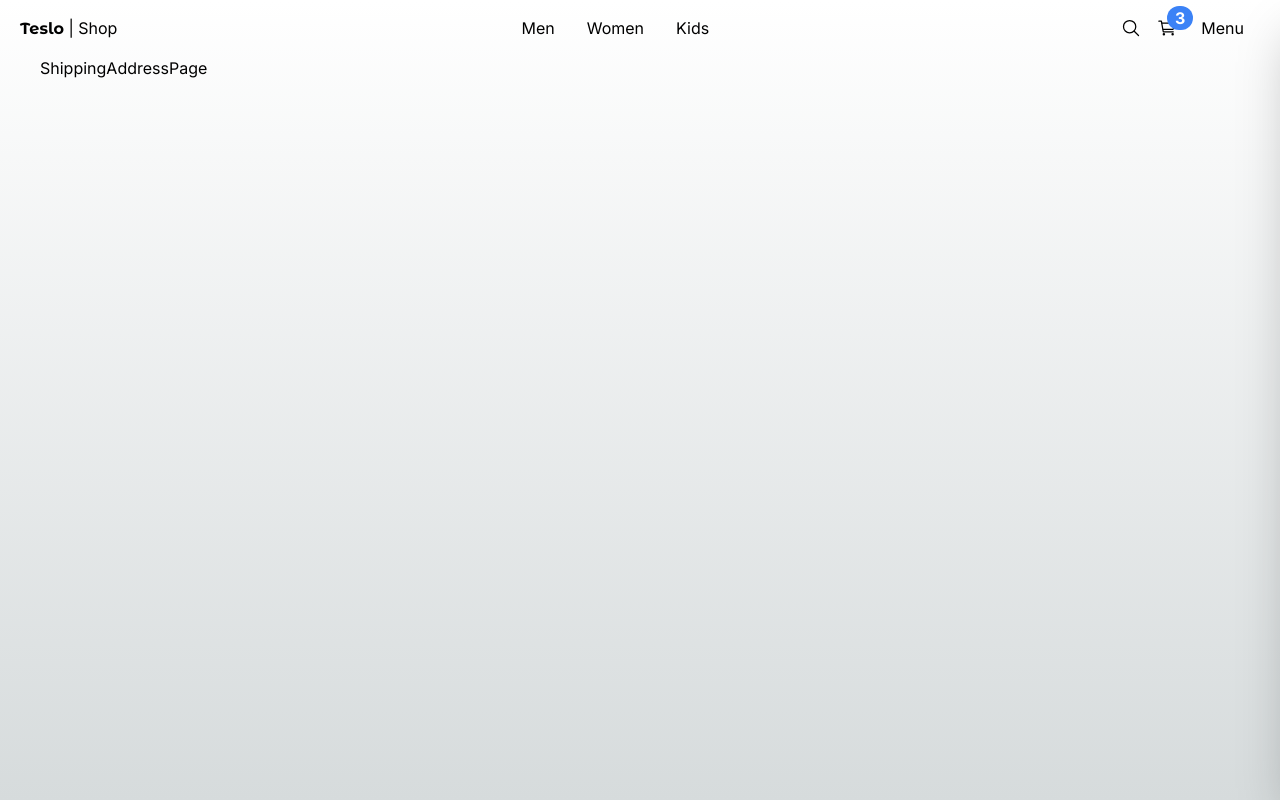
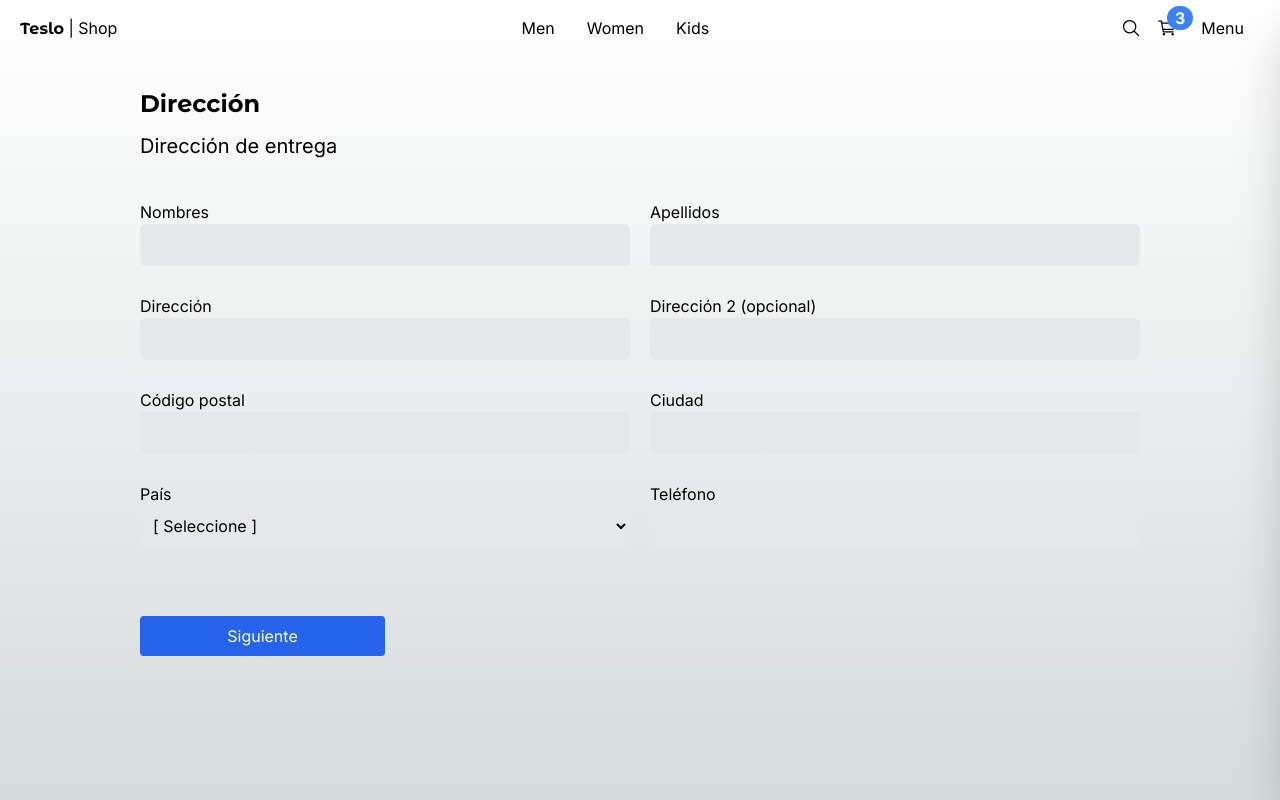
Before and after one commit to andresGarcia90/teslo-shop, a Next.js app: page /checkout/shipping-address in a window 1280 px wide. Built offline with nearby package versions, Linux system fonts and the light colour scheme.

Commit message:
Address Page

```diff
--- a/src/app/(shop)/cart/page.tsx
+++ b/src/app/(shop)/cart/page.tsx
@@ -14,7 +14,7 @@ const CartPage = () => {
               ))}
             </div>
             {/* <CartProduct product={firstProduct}/> */}
-            <OrderSummary />
+            <OrderSummary next='Checkout' nextStep='/checkout/shipping-address'/>
           </div>
       </div>
     </div>
--- a/src/app/(shop)/checkout/page.tsx
+++ b/src/app/(shop)/checkout/page.tsx
@@ -1,8 +1,23 @@
-import React from 'react'
+import { CartProduct, OrderSummary, Title } from '@/components'
+import { initialData } from '@/seed/seed';
 
 const CheckoutPage = () => {
+  const products = initialData.products.slice(0, 4);
   return (
-    <div>CheckoutPage</div>
+    <div className="flex justify-center items-center mb-72 px-10 sm:px-0">
+      <div className="flex flex-col w-[1000px]">
+        <Title title="Checkout"  />
+          <div className="grid grid-cols-1 sm:grid-cols-2 gap-10">
+            <div className="flex flex-col">
+              {products.map(product => (
+                <CartProduct key={product.slug} product={product} editable={false} />
+              ))}
+
+            </div>
+            <OrderSummary next='Confirm Order' nextStep='/orders/1' />
+          </div>
+      </div>
+    </div>
   )
 }
 
--- a/src/app/(shop)/checkout/shipping-address/page.tsx
+++ b/src/app/(shop)/checkout/shipping-address/page.tsx
@@ -1,9 +1,108 @@
-import React from 'react'
+import Link from 'next/link';
+
+import { Title } from '@/components';
 
 const ShippingAddressPage = () => {
   return (
-    <div>ShippingAddressPage</div>
-  )
+    <div className="flex flex-col sm:justify-center sm:items-center mb-72 px-10 sm:px-0">
+
+
+
+      <div className="w-full  xl:w-[1000px] flex flex-col justify-center text-left">
+
+        <Title title="Dirección" subtitle="Dirección de entrega" />
+
+        <div className="grid grid-cols-1 gap-2 sm:gap-5 sm:grid-cols-2">
+
+
+          <div className="flex flex-col mb-2">
+            <span>Nombres</span>
+            <input
+              type="text"
+              className="p-2 border rounded-md bg-gray-200"
+            />
+          </div>
+
+          <div className="flex flex-col mb-2">
+            <span>Apellidos</span>
+            <input
+              type="text"
+              className="p-2 border rounded-md bg-gray-200"
+            />
+          </div>
+
+          <div className="flex flex-col mb-2">
+            <span>Dirección</span>
+            <input
+              type="text"
+              className="p-2 border rounded-md bg-gray-200"
+            />
+          </div>
+
+          <div className="flex flex-col mb-2">
+            <span>Dirección 2 (opcional)</span>
+            <input
+              type="text"
+              className="p-2 border rounded-md bg-gray-200"
+            />
+          </div>
+
+
+          <div className="flex flex-col mb-2">
+            <span>Código postal</span>
+            <input
+              type="text"
+              className="p-2 border rounded-md bg-gray-200"
+            />
+          </div>
+
+          <div className="flex flex-col mb-2">
+            <span>Ciudad</span>
+            <input
+              type="text"
+              className="p-2 border rounded-md bg-gray-200"
+            />
+          </div>
+
+          <div className="flex flex-col mb-2">
+            <span>País</span>
+            <select
+              className="p-2 border rounded-md bg-gray-200"
+            >
+              <option value="">[ Seleccione ]</option>
+              <option value="CRI">Costa Rica</option>
+              <option value="ARG">Argentina</option>
+            </select>
+          </div>
+
+          <div className="flex flex-col mb-2">
+            <span>Teléfono</span>
+            <input
+              type="text"
+              className="p-2 border rounded-md bg-gray-200"
+            />
+          </div>
+
+
+
+          <div className="flex flex-col mb-2 sm:mt-10">
+            <Link
+              href='/checkout'
+              className="btn-primary flex w-full sm:w-1/2 justify-center ">
+              Siguiente
+            </Link>
+          </div>
+
+
+        </div>
+
+      </div>
+
+
+
+
+    </div>
+  );
 }
 
 export default ShippingAddressPage
--- /dev/null
+++ b/src/components/cart/AddressSummary.tsx
@@ -0,0 +1,15 @@
+import React from 'react'
+
+export const AddressSummary = () => {
+  return (
+    <div className="mb-10">
+      <h2 className="text-xl mb-2">Shipping Address</h2>
+      <p className="text-xl">John Doe</p>
+      <p>123 Main St</p>
+      <p>City Name</p>
+      <p>Country Name</p>
+      <p>CP: 12345</p>
+      <p>Phone: 123456789</p>
+    </div>
+  )
+}
--- a/src/components/cart/OrderSummary.tsx
+++ b/src/components/cart/OrderSummary.tsx
@@ -1,8 +1,20 @@
 import Link from "next/link";
+import { AddressSummary } from "./AddressSummary";
 
-export const OrderSummary = () => {
+interface Props {
+  nextStep: string,
+  next: string,
+  showAddress?: boolean
+}
+export const OrderSummary = ({nextStep, next, showAddress}: Props) => {
   return (
-    <div className="bg-white rounded-xl shadow-lg p-7 grid grid-cols-1 place-content-between h-[300px]">
+    <div className="bg-white rounded-xl shadow-lg p-7 grid grid-cols-1 place-content-between">
+      {showAddress &&
+        <>
+          <AddressSummary />
+          <div className="w-100 h-0.5 rounded bg-gray-200 mb-10" />
+        </>
+      }
       <h2 className="text-xl mb-2">Order Summary</h2>
       <div className="grid grid-cols-2">
         <span>empty</span>
@@ -15,7 +27,7 @@ export const OrderSummary = () => {
         <span className="mt-5 text-xl text-right">$ 1</span>
       </div>
       <div className="mt-5 mb-2 w-full">
-        <Link className="flex btn-primary justify-center" href={"/checkout/address"}>Checkout</Link>
+        <Link className="flex btn-primary justify-center" href={nextStep}>{next}</Link>
       </div>
     </div>
   );
--- a/src/components/index.ts
+++ b/src/components/index.ts
@@ -1,4 +1,5 @@
 export * from './cart/OrderSummary'
+export * from './cart/AddressSummary'
 export * from './not-found/PageNotFound';
 export * from './product/cart-product/CartProduct'
 export * from './product/product-slideshow/mobile-product-slideshow'
--- a/src/components/product/cart-product/CartProduct.tsx
+++ b/src/components/product/cart-product/CartProduct.tsx
@@ -1,10 +1,13 @@
 import { Product } from '@/interfaces';
+import { substring } from '@/utils';
 import Image from 'next/image';
 
 interface Props {
   product: Product;
+  editable?: boolean;
 }
-export const CartProduct = ({ product }: Props) => {
+export const CartProduct = ({ product, editable = true }: Props) => {
+  const title = substring(product.title, 30, '...');
   return (
     <div className="flex flex-row mb-5">
       <Image
@@ -12,26 +15,31 @@ export const CartProduct = ({ product }: Props) => {
         alt={product.title}
         width={100}
         height={100}
-        style={
-          {
+        style={{
           width: '100px',
           height: '100px',
-          }
-        }
-        className='mr-5 rounded'
+        }}
+        className="mr-5 rounded"
       />
       <div className="grid-rows-3">
         <div className="mb-2">
-          <span className="font-bold mr-10">{product.title}</span>
+          <span className="font-bold mr-10">{title}</span>
           <span>${product.price}</span>
         </div>
         <div className="grid">
           <span>{product.tags.join(', ')}</span>
         </div>
+        {editable ? (
           <div className="flex flex-row justify-between">
             <div>Quantity: 1</div>
             <div>remove</div>
           </div>
+        ) : (
+          <div className="grid grid-cols-1">
+            <p>Total${product.price} x 3</p>
+            <p className='font-bold'>Subtotal: ${product.price * 3}</p>
+          </div>
+        )}
       </div>
     </div>
   );
--- /dev/null
+++ b/src/utils/commons.ts
@@ -0,0 +1,3 @@
+export function substring(text: string, limit: number, suffix = '...'): string {
+  return text.length > limit ? text.substring(0, limit) + suffix : text
+}
--- /dev/null
+++ b/src/utils/index.ts
@@ -0,0 +1 @@
+export * from './commons'
```
Lines whose indentation alone changed are shown as unchanged.
